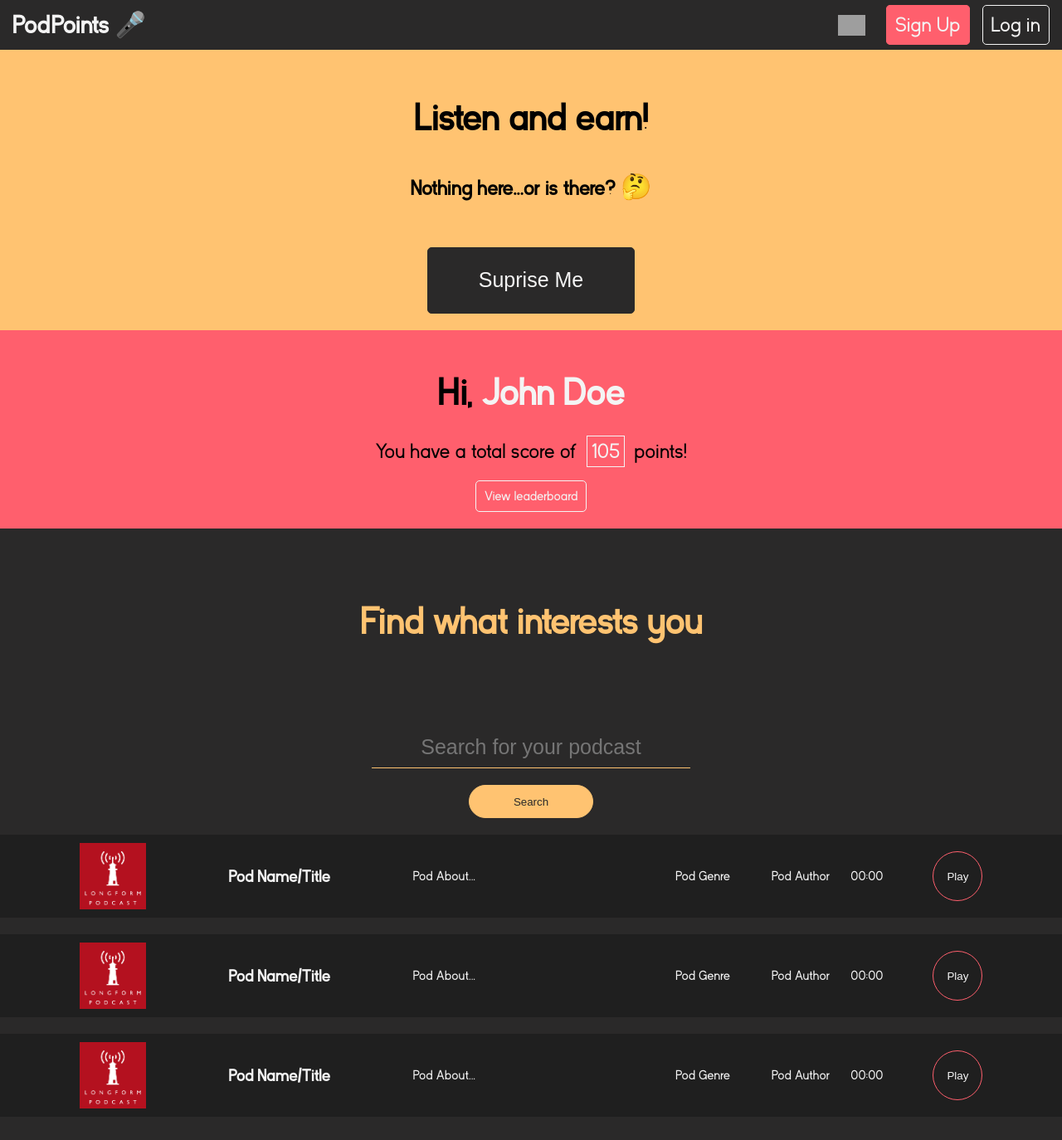
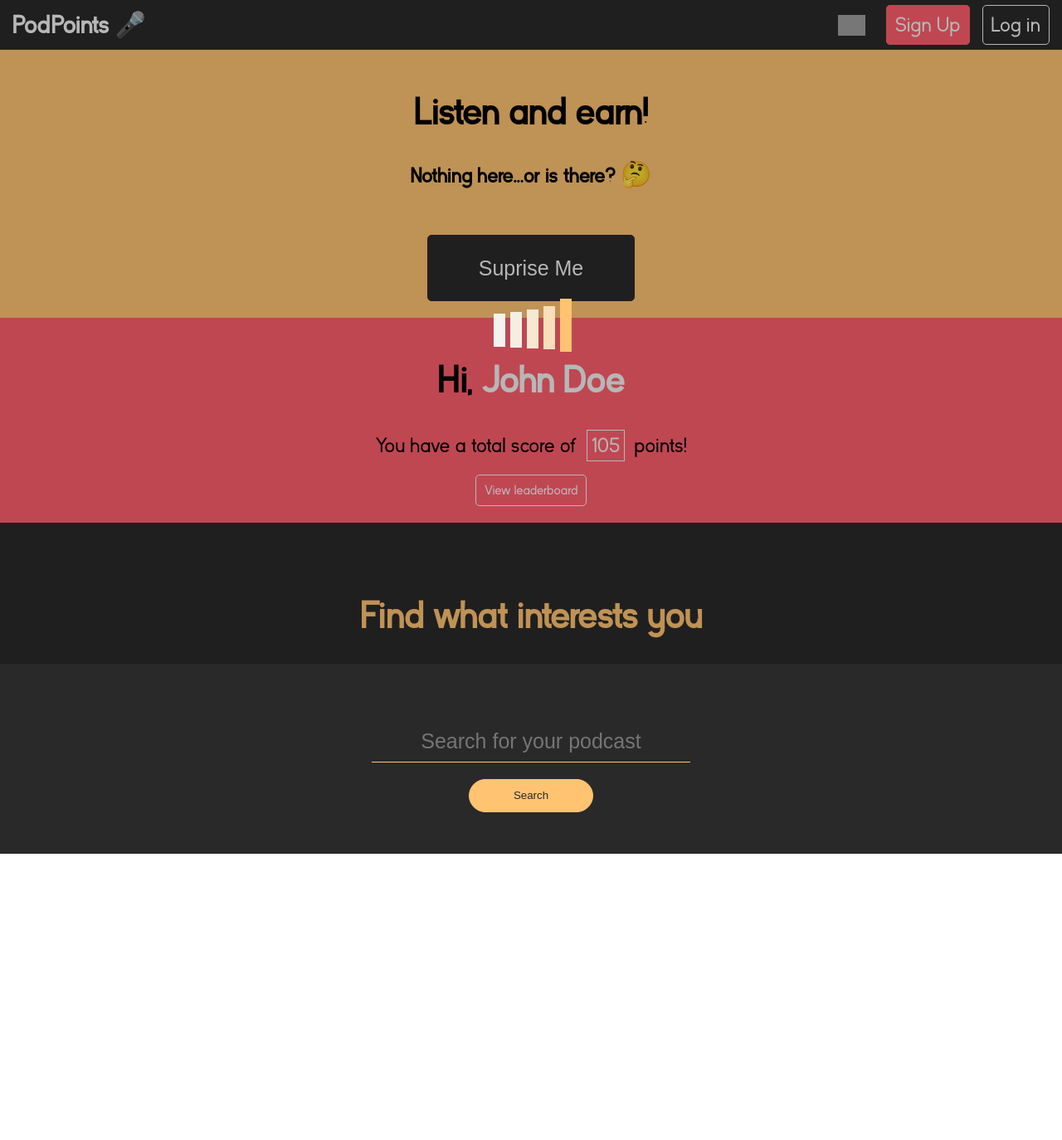
Before and after one commit to SNasser97/pod-points, a React (Create React App) app: page / in a window 1280 px wide. Shown: the top 1374 px of the page at 83% size. After the commit the page ends 1029 px from the top, so only its background shows below. Built offline with nearby package versions, Linux system fonts and the light colour scheme; grey boxes are pictures that could not be loaded.

Commit message:
developed functioning search component

```diff
--- a/src/components/Card/Card.js
+++ b/src/components/Card/Card.js
@@ -1,10 +1,12 @@
 import React from "react";
 
-const Card = ({title,desc, length, name, image}) => {
+const Card = ({id,title,desc, length, name, image}) => {
 	// remove html elements from JSON desc
-	let regex= /(<([^>]+)>)/ig;
-	let descriptionNoHTML = desc.replace(regex, "");
-	return (
+
+		if(id !== "") {
+			let regex= /(<([^>]+)>)/ig;
+			let descriptionNoHTML = desc.replace(regex, "");
+			return (
 				<div className="card">
 					<div className="card--front">
 						<div className="card__details">
@@ -32,7 +34,9 @@ const Card = ({title,desc, length, name, image}) => {
 
 					</div>
 				</div>
-	);
+			);
+		}
+
 }
 
 export default Card;
--- a/src/components/CardList/CardList.js
+++ b/src/components/CardList/CardList.js
@@ -2,14 +2,15 @@ import React from "react";
 import Card from "../Card/Card";
 
 
-const CardList = ({bestPodCasts}) => {
+const CardList = ({ bestPodCasts }) => {
 	const [pod] = bestPodCasts;
-
+	// we check if podcast exists else display placeholder
 	if(pod.id !== "") {
 		return (
 		<div className="card-container">
 			<Card
 				key={pod.id}
+				id={pod.id}
 				name={pod.name}
 				title={pod.title}
 				desc={pod.desc}
--- a/src/components/Carousel/Carousel.js
+++ b/src/components/Carousel/Carousel.js
@@ -4,10 +4,10 @@ import Legal from "../../assets/img/api-transparent.png";
 const Carousel = ({children, loadRandomPod}) => {
 	return (
 		<div className="carousel">
-			<h2 className="title fs--1">Listen and earn!</h2>
+			<h1 className="title fs--1">Listen and earn!</h1>
 			{children}
 			<img className="legal" src={Legal} alt="powered by listen notes" />
-			<button onClick={loadRandomPod} className="btn btn__full carousel__btn fs--3">Suprise Me</button>
+			<button onClick={ loadRandomPod } className="btn btn__full carousel__btn fs--3">Suprise Me</button>
 
 		</div>
 	);
--- a/src/components/ErrorBoundry/ErrorBoundry.js
+++ b/src/components/ErrorBoundry/ErrorBoundry.js
@@ -14,7 +14,7 @@ class ErrorBoundry extends Component {
 	}
 	render() {
 		if(this.state.hasError) {
-			return <p className="title fs--3">Sorry, the server is asleep <span role="img" aria-label="server asleep">😴</span></p>
+			return <p className="title fs--3">Sorry, that wasn't supposed to happen <span role="img" aria-label="server asleep">😳</span></p>
 		} // else
 		return this.props.children;
 	}
--- a/src/components/Loader/Loader.js
+++ b/src/components/Loader/Loader.js
@@ -2,6 +2,7 @@ import React from "react";
 
 const Loader = () => {
 	return (
+		<div className="loader-container">
 			<div className="lds-facebook">
 			  <div></div>
 			  <div></div>
@@ -12,6 +13,7 @@ const Loader = () => {
 			  <div></div>
 			  <div></div>
 			</div>
+		</div>
 	);
 }
 
--- a/src/components/Rank/Rank.js
+++ b/src/components/Rank/Rank.js
@@ -4,9 +4,9 @@ const Rank = ({loadData}) => {
 	return (
 		<div className="user">
 			<div className="user__details">
-				<h1 className="user__rank fs--1">
+				<h2 className="user__rank fs--1">
 				  Hi, <span className="user__rank--name">John Doe</span>
-				</h1>
+				</h2>
 				<p className="user__info fs--3">
 				  You have a total score of <span className="user__rank--score">105</span> points!
 				</p>
--- a/src/components/Result/Result.js
+++ b/src/components/Result/Result.js
@@ -2,18 +2,18 @@ import React from "react";
 import test from "../../assets/img/test.png";
 
 
-const Result = () => {
+const Result = ({id,title,name,desc,image,length}) => {
 
 	return (
 		<div className="results">
 			<div className="results__pod">
 				<div className="results__pod-details">
-					<img src={test} alt="podcast" className="results__pod-image"/>
+					<img src={image ? image: test} alt="podcast" className="results__pod-image"/>
 					<h4 className="results__pod-name fs--4">
-						Pod Name/Title
+						{title}
 					</h4>
 					<p className="results__pod-genre">
-						Pod About...
+						{name}
 					</p>
 				</div>
 				<div className="results__pod-details">
@@ -25,7 +25,7 @@ const Result = () => {
 						Pod Author
 					</p>
 					<p className="results__pod-length">
-						00:00
+						{length}
 					</p>
 					<button className="btn btn__full results__pod-btn">Play</button>
 				</div>
--- a/src/components/ResultList/ResultList.js
+++ b/src/components/ResultList/ResultList.js
@@ -1,12 +1,22 @@
 import React from "react";
 import Result from "../Result/Result";
 
-const ResultList = () => {
+const ResultList = ({ episodeResults }) => {
 	return (
 		<React.Fragment>
-			<Result/>
-			<Result/>
-			<Result/>
+      {
+        episodeResults.map((eps,i) => {
+          return <Result
+            key={i}
+            id={eps.id}
+            title={eps.podcast_title_original}
+            name={eps.title_original}
+            desc={eps.description_original}
+            image={ eps.thumbnail }
+            length={ eps.audio_length_sec }
+            />
+        })
+      }
 		</React.Fragment>
 	)
 }
--- a/src/components/SearchField/SearchField.js
+++ b/src/components/SearchField/SearchField.js
@@ -1,14 +1,14 @@
 import React from "react";
 
-const SearchField = ({children}) => {
+const SearchField = ({children, onSearchChange, onSearchSubmit}) => {
 	return (
 		<div className="SearchField">
 			<h2 className="title fs--1">Find what interests you</h2>
 			<div className="SearchField__field ">
-				<input type="text" className="SearchField__input fs--3" placeholder="Search for your podcast"/>
+				<input onChange={ onSearchChange }  type="text" className="SearchField__input fs--3" placeholder="Search for your podcast"/>
 			</div>
 			<div className="SearchField__field ">
-				<input type="submit" value="Search" className="btn btn__full--secondary SearchField__btn "/>
+				<input onClick={ onSearchSubmit } type="submit" value="Search" className="btn btn__full--secondary SearchField__btn "/>
 			</div>
 				{children}
 		</div>
--- a/src/containers/App.js
+++ b/src/containers/App.js
@@ -15,8 +15,9 @@ class App extends Component {
     super();
 
     this.state= {
-      loading:false,
-      podcast: [
+      loadingCard:false,
+      loadingResult:false,
+      randomPodcast: [
         {
           "id":"",
           "title":"",
@@ -25,19 +26,41 @@ class App extends Component {
           "length":"",
           "image":""
         }
-      ]
+      ],
+      episodeResults: [],
+      searchField: ""
     }
   }
 
- componentDidMount() {
+ onSearchChange = (e) => {
+    // Get input field value
+    // console.log(e.target.value);
+    this.setState({searchField:e.target.value});
+ }
+ onSearchSubmit = () => {
+  this.setState({loadingResult:true}, ()=> {
+    const url = `https://listen-api.listennotes.com/api/v2/search?q=${this.state.searchField}`
+    fetch(url, {
+      headers:{
+          "Content-Type":"application/json",
+          // "X-ListenAPI-Key":`${process.env.REACT_APP_API_KEY}`
+        }
+    })
+    .then(resp=>resp.json())
+    .then(data => {
+      console.log("submit fetch=>",data.results);
+      setTimeout(()=> {
+        this.setState({episodeResults: data.results, loadingResult:false})
+      }, 4000);
+      console.log(url) // check if input value from form is appended to query str
+    });
+  })
+}
+loadRandomPod = () => { // onclick fetch random podcast
+  const randomPod = "https://listen-api.listennotes.com/api/v2/just_listen"
 
- }
-  loadRandomPod = () => {
-    // const url = "http://localhost:3001/testRoute";
-    const randompod = "https://listen-api.listennotes.com/api/v2/just_listen"
-
-    this.setState({loading:true}, ()=> {
-        fetch(randompod, {
+  this.setState({loadingCard:true}, ()=> {
+      fetch(randomPod, {
       headers:{
         "Content-Type":"application/json",
         "X-ListenAPI-Key":`${process.env.REACT_APP_API_KEY}`
@@ -45,13 +68,13 @@ class App extends Component {
     })
     .then(resp=> resp.json())
     .then(data=>{
-        console.log(data);
       // Delay response to display skeleten
+      // console.log(data);
         setTimeout(() => {
           let time = data.audio_length_sec;
           let hrs = Math.floor(time / 60 / 60);
           let mins = Math.floor(time / 60 ) - (hrs * 60);
-              this.setState({podcast:[
+            this.setState({randomPodcast:[
                 {
                   "id":data.id,
                   "title":data.podcast_title,
@@ -60,27 +83,28 @@ class App extends Component {
                   "length":mins,
                   "image":data.thumbnail
                 }
-            ], loading:false})
-
+          ], loadingCard:false})
         }, 4000)
       }).catch(err=>console.log("fetch err=>",err));
     })
   }
 
   render() {
-    const {podcast,loading} = this.state;
-    console.log(podcast);
+    const { randomPodcast, loadingCard, loadingResult, episodeResults } = this.state;
+    const { loadRandomPod, onSearchChange, onSearchSubmit } = this;
+    console.log("NOT RANDOM=>", episodeResults)
+    console.log("IS RANDOM=>", randomPodcast)
+
       return (
         <React.Fragment>
         <Nav/>
-
-        <Carousel loadRandomPod={this.loadRandomPod}>
-          {loading ? <CardLoader/> :  <ErrorBoundry><CardList bestPodCasts={podcast}/></ErrorBoundry>}
+        <Carousel loadRandomPod={ loadRandomPod }>
+          {loadingCard ? <CardLoader/> : <ErrorBoundry><CardList bestPodCasts={ randomPodcast }/></ErrorBoundry>}
         </Carousel>
 
         <Rank/>
-        <SearchField>
-            <ResultList/>
+        <SearchField onSearchSubmit={ onSearchSubmit } onSearchChange={ onSearchChange }>
+          {!loadingResult ? <Loader/> : <ErrorBoundry><ResultList episodeResults={ episodeResults } /></ErrorBoundry> }
         </SearchField>
         {/*
           <Leaderboard/> // TODO
--- a/src/sass/components/_loader.scss
+++ b/src/sass/components/_loader.scss
@@ -1,3 +1,10 @@
+.loader-container {
+  height: 100%;
+  max-height:100%;
+  background: rgba(black,0.25);
+  width: 100%;
+  position: absolute;
+  top:0;
   .lds-facebook {
     display: inline-block;
     width: 110px;
@@ -75,3 +82,4 @@
 
     }
   }
+}
```
Lines whose indentation alone changed are shown as unchanged.
